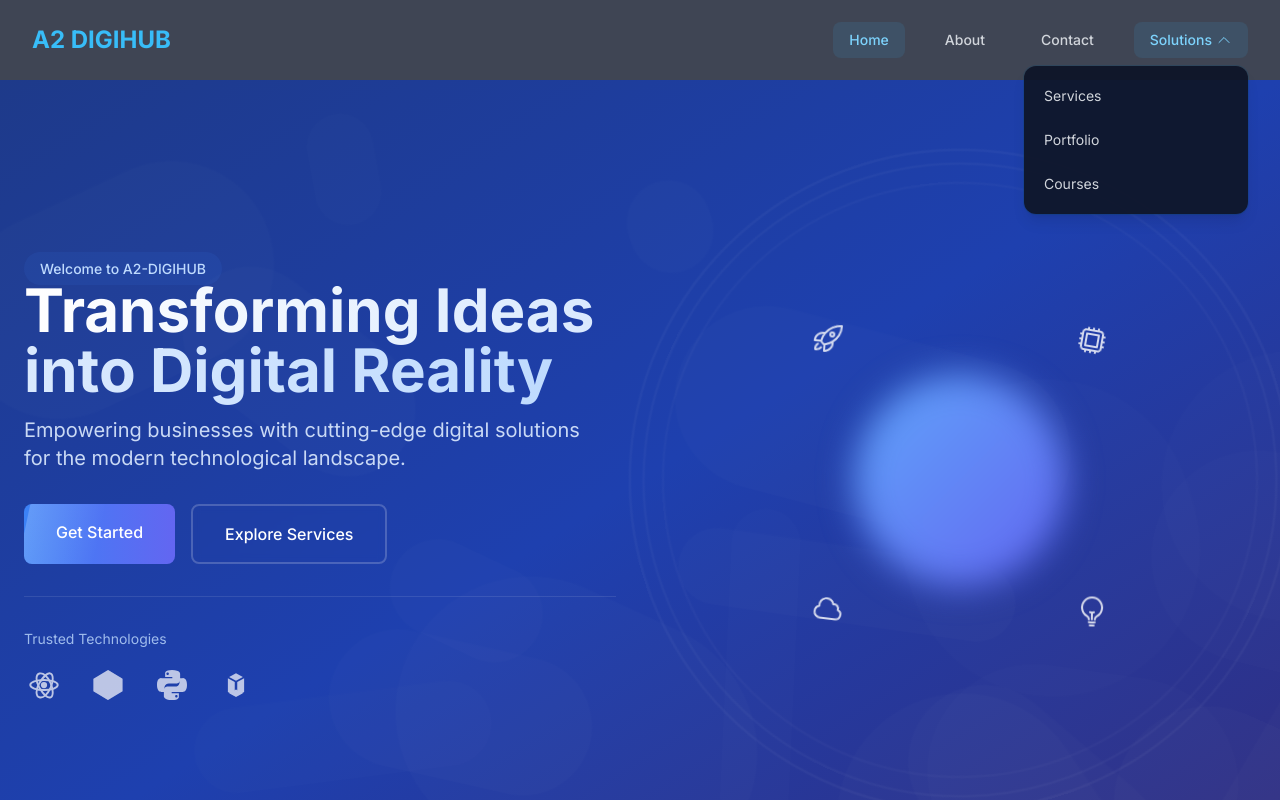
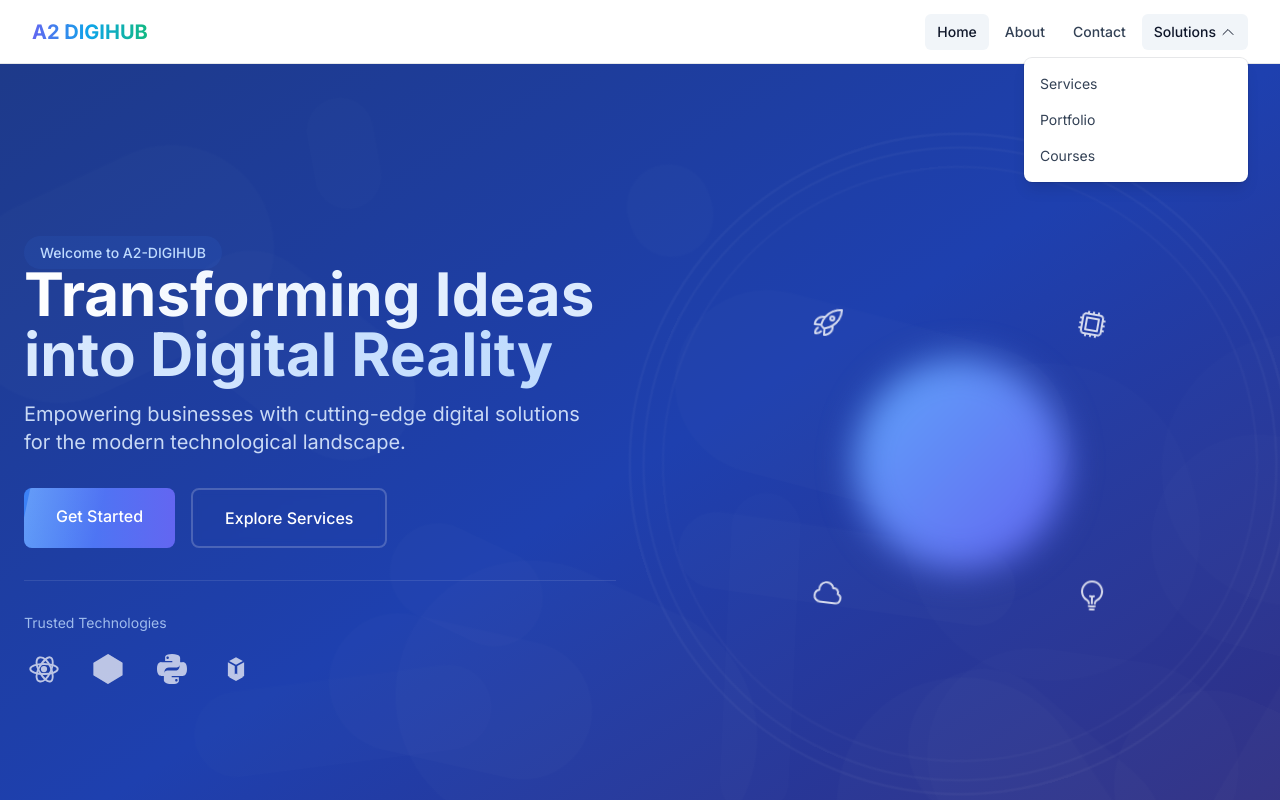
Before and after one commit to A2DIGIHUB/a2-digihub-website, a React (Create React App) app: page / in a window 1280 px wide. Both pictures are taken after a click on the button "Solutions". Shown: the top 800 px of the page. Built offline with nearby package versions, Linux system fonts and the light colour scheme.

Commit message:
feat: enhance navbar with professional tech styling
- Update color scheme to use slate colors with dark mode support
- Add gradient logo animation
- Improve navbar and dropdown styling
- Enhance mobile menu design
- Add subtle animations and transitions

```diff
--- a/src/components/layout/Layout.tsx
+++ b/src/components/layout/Layout.tsx
@@ -41,33 +41,34 @@ const Layout: React.FC<LayoutProps> = ({ children }) => {
   return (
     <div className="flex flex-col min-h-screen w-full overflow-x-hidden">
       <header
-        className={`fixed top-0 left-0 right-0 z-50 transition-all duration-300 ${
+        className={`fixed top-0 left-0 right-0 z-50 transition-all duration-300 backdrop-blur-md ${
           isScrolled || location.pathname !== '/'
-            ? 'bg-slate-900/95 shadow-lg'
-            : 'bg-slate-900/80'
+            ? 'bg-white/90 dark:bg-slate-900/90 shadow-lg'
+            : 'bg-transparent'
         }`}
       >
-        <nav className="container mx-auto px-4 sm:px-6 lg:px-8">
-          <div className="flex justify-between items-center h-20">
+        <div className="absolute inset-0 border-b border-slate-900/10 dark:border-slate-50/[0.06]"></div>
+        <nav className="container relative mx-auto px-4 sm:px-6 lg:px-8">
+          <div className="flex justify-between items-center h-16">
             <Link
               to="/"
               className="flex items-center space-x-2 group"
             >
-              <span className="text-2xl font-bold text-sky-400 group-hover:text-sky-300 transition-colors duration-300">
+              <span className="text-xl font-bold bg-gradient-to-r from-indigo-500 via-sky-500 to-emerald-500 bg-clip-text text-transparent group-hover:from-indigo-600 group-hover:via-sky-600 group-hover:to-emerald-600 transition-all duration-300">
                 A2 DIGIHUB
               </span>
             </Link>
 
             {/* Desktop Navigation */}
-            <div className="hidden md:flex md:items-center md:space-x-6">
+            <div className="hidden md:flex md:items-center md:space-x-1">
               {navItems.map((item) => (
                 <Link
                   key={item.path}
                   to={item.path}
-                  className={`text-sm font-medium transition-all duration-200 px-4 py-2 rounded-lg ${
+                  className={`text-sm font-medium transition-all duration-200 px-3 py-2 rounded-md ${
                     location.pathname === item.path
-                      ? 'text-sky-300 bg-sky-400/10'
-                      : 'text-gray-300 hover:text-sky-300 hover:bg-sky-400/5'
+                      ? 'text-slate-900 dark:text-white bg-slate-100 dark:bg-slate-800'
+                      : 'text-slate-700 dark:text-slate-300 hover:text-slate-900 dark:hover:text-white hover:bg-slate-100 dark:hover:bg-slate-800'
                   }`}
                 >
                   {item.label}
@@ -79,7 +80,7 @@ const Layout: React.FC<LayoutProps> = ({ children }) => {
             {/* Mobile menu button */}
             <button
               onClick={() => setIsMenuOpen(!isMenuOpen)}
-              className="md:hidden p-2 rounded-lg text-gray-300 hover:text-sky-300 hover:bg-sky-400/5 transition-colors focus:outline-none"
+              className="md:hidden p-2 rounded-md text-slate-700 dark:text-slate-300 hover:text-slate-900 dark:hover:text-white hover:bg-slate-100 dark:hover:bg-slate-800 transition-colors focus:outline-none"
             >
               {isMenuOpen ? (
                 <XMarkIcon className="h-6 w-6" />
@@ -97,24 +98,24 @@ const Layout: React.FC<LayoutProps> = ({ children }) => {
               initial={{ opacity: 0, height: 0 }}
               animate={{ opacity: 1, height: 'auto' }}
               exit={{ opacity: 0, height: 0 }}
-              className="md:hidden bg-slate-900/95 border-t border-sky-900/30"
+              className="md:hidden bg-white/90 dark:bg-slate-900/90 backdrop-blur-md border-t border-slate-900/10 dark:border-slate-50/[0.06]"
             >
-              <div className="container mx-auto px-4 py-4 space-y-2">
+              <div className="container mx-auto px-4 py-3 space-y-1">
                 {navItems.map((item) => (
                   <Link
                     key={item.path}
                     to={item.path}
                     onClick={() => setIsMenuOpen(false)}
-                    className={`block px-4 py-3 rounded-lg text-base font-medium transition-all duration-200 ${
+                    className={`block px-3 py-2 rounded-md text-sm font-medium transition-all duration-200 ${
                       location.pathname === item.path
-                        ? 'text-sky-300 bg-sky-400/10'
-                        : 'text-gray-300 hover:text-sky-300 hover:bg-sky-400/5'
+                        ? 'text-slate-900 dark:text-white bg-slate-100 dark:bg-slate-800'
+                        : 'text-slate-700 dark:text-slate-300 hover:text-slate-900 dark:hover:text-white hover:bg-slate-100 dark:hover:bg-slate-800'
                     }`}
                   >
                     {item.label}
                   </Link>
                 ))}
-                <div className="px-4 py-2 text-sm font-semibold text-gray-500 uppercase tracking-wider">
+                <div className="px-3 py-2 text-xs font-semibold text-slate-500 dark:text-slate-400 uppercase tracking-wider">
                   Solutions
                 </div>
                 {dropdownItems.map((item) => (
@@ -122,10 +123,10 @@ const Layout: React.FC<LayoutProps> = ({ children }) => {
                     key={item.path}
                     to={item.path}
                     onClick={() => setIsMenuOpen(false)}
-                    className={`block px-6 py-3 rounded-lg text-base font-medium transition-all duration-200 ${
+                    className={`block px-3 py-2 rounded-md text-sm font-medium transition-all duration-200 ${
                       location.pathname === item.path
-                        ? 'text-sky-300 bg-sky-400/10'
-                        : 'text-gray-300 hover:text-sky-300 hover:bg-sky-400/5'
+                        ? 'text-slate-900 dark:text-white bg-slate-100 dark:bg-slate-800'
+                        : 'text-slate-700 dark:text-slate-300 hover:text-slate-900 dark:hover:text-white hover:bg-slate-100 dark:hover:bg-slate-800'
                     }`}
                   >
                     {item.label}
@@ -137,11 +138,11 @@ const Layout: React.FC<LayoutProps> = ({ children }) => {
         </AnimatePresence>
       </header>
 
-      <main className="flex-grow pt-20 w-full max-w-full">
+      <main className="flex-grow pt-16 w-full max-w-full">
         {children}
       </main>
 
-      <footer className="bg-gray-900 text-white w-full">
+      <footer className="bg-slate-900 text-white w-full">
         {/* Footer content */}
       </footer>
     </div>
--- a/src/components/navigation/NavDropdown.tsx
+++ b/src/components/navigation/NavDropdown.tsx
@@ -21,10 +21,10 @@ const NavDropdown: React.FC<NavDropdownProps> = ({ label, items }) => {
       {({ open }) => (
         <>
           <Menu.Button
-            className={`inline-flex items-center text-sm font-medium transition-all duration-200 px-4 py-2 rounded-lg
+            className={`inline-flex items-center text-sm font-medium transition-all duration-200 px-3 py-2 rounded-md
               ${open
-                ? 'text-sky-300 bg-sky-400/10'
-                : 'text-gray-300 hover:text-sky-300 hover:bg-sky-400/5'
+                ? 'text-slate-900 dark:text-white bg-slate-100 dark:bg-slate-800'
+                : 'text-slate-700 dark:text-slate-300 hover:text-slate-900 dark:hover:text-white hover:bg-slate-100 dark:hover:bg-slate-800'
               }
             `}
           >
@@ -46,19 +46,19 @@ const NavDropdown: React.FC<NavDropdownProps> = ({ label, items }) => {
             leaveFrom="transform opacity-100 scale-100"
             leaveTo="transform opacity-0 scale-95"
           >
-            <Menu.Items className="absolute right-0 mt-2 w-56 origin-top-right rounded-xl bg-slate-900/95 shadow-lg ring-1 ring-sky-900/30 focus:outline-none overflow-hidden">
+            <Menu.Items className="absolute right-0 mt-2 w-56 origin-top-right rounded-lg bg-white dark:bg-slate-900 shadow-lg ring-1 ring-slate-900/10 dark:ring-slate-50/[0.06] focus:outline-none overflow-hidden backdrop-blur-md">
               <div className="py-2 px-1">
                 {items.map((item) => (
                   <Menu.Item key={item.path}>
                     {({ active }) => (
                       <Link
                         to={item.path}
-                        className={`block px-4 py-3 text-sm rounded-lg transition-all duration-200 ${
+                        className={`block px-3 py-2 text-sm rounded-md transition-all duration-200 ${
                           location.pathname === item.path
-                            ? 'text-sky-300 bg-sky-400/10'
+                            ? 'text-slate-900 dark:text-white bg-slate-100 dark:bg-slate-800'
                             : active
-                            ? 'text-sky-300 bg-sky-400/5'
-                            : 'text-gray-300'
+                            ? 'text-slate-900 dark:text-white bg-slate-100 dark:bg-slate-800'
+                            : 'text-slate-700 dark:text-slate-300'
                         }`}
                       >
                         {item.label}
```
